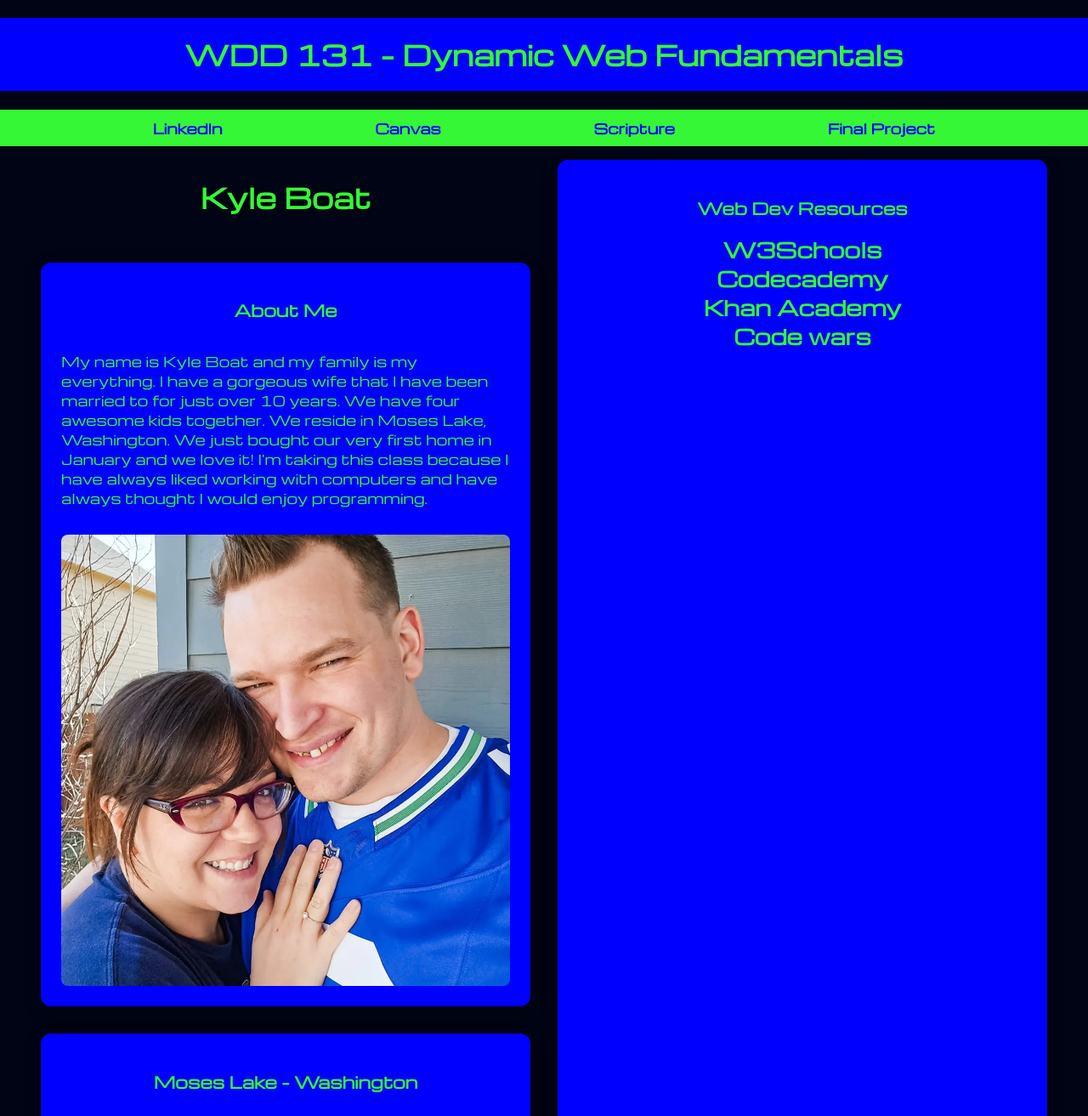
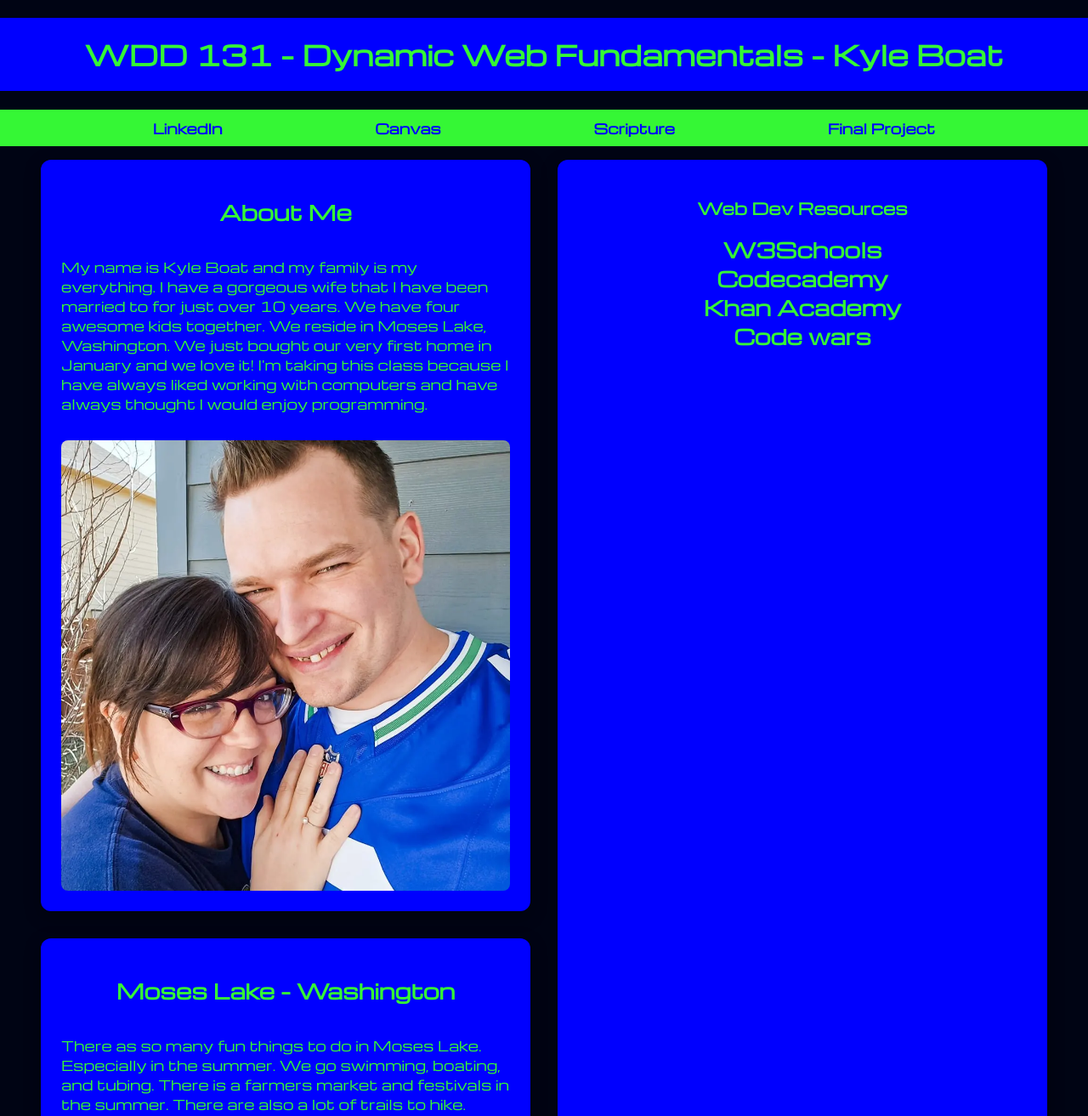
Before and after one commit to kcb1991/wdd131, a plain HTML site: page index.html in a window 1280 px wide. Shown: the top 1313 px of the page at 85% size. Drawn offline with nearby package versions, Linux system fonts and the light colour scheme.

Commit message:
6th commit

```diff
--- a/index.html
+++ b/index.html
@@ -18,7 +18,7 @@
 
 <body>
     <header>
-        <h1 class="course-title"><span id="course-title">WDD 131 - Dynamic Web Fundamentals</span></h1>
+        <h1 class="course-title"><span id="course-title">WDD 131 - Dynamic Web Fundamentals - Kyle Boat</span></h1>
         <nav class="navigation">
             <a href="https://www.linkedin.com/in/kyle-boat-322648ab/">LinkedIn</a>
             <a href="https://byupw.instructure.com/">Canvas</a>
@@ -29,9 +29,8 @@
     </header>
     <main>
         <div class="card-group-left">
-            <h1 class="full-name">Kyle Boat</h1>
             <section class="card">
-                <h3>About Me</h3>
+                <h2>About Me</h2>
                 <p>My name is Kyle Boat and my family is my everything. I have a gorgeous wife
                     that I have been married to for just over 10 years. We have four awesome kids
                     together. We reside in Moses Lake, Washington. We just bought our very first
@@ -41,7 +40,7 @@
                 <img src="images/bretandi.webp" alt="My wife and I">
             </section>
             <section class="card">
-                <h3>Moses Lake - Washington</h3>
+                <h2>Moses Lake - Washington</h2>
                 <p>There as so many fun things to do in Moses Lake. Especially in the summer.
                     We go swimming, boating, and tubing. There is a farmers market and festivals
                     in the summer. There are also a lot of trails to hike.
```
